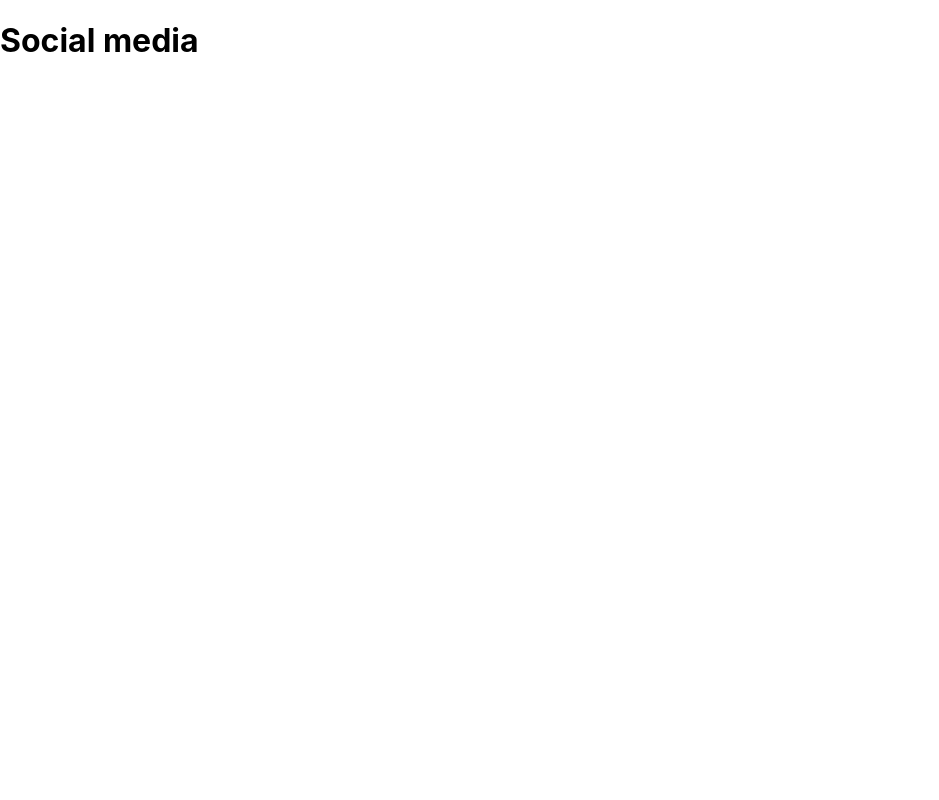
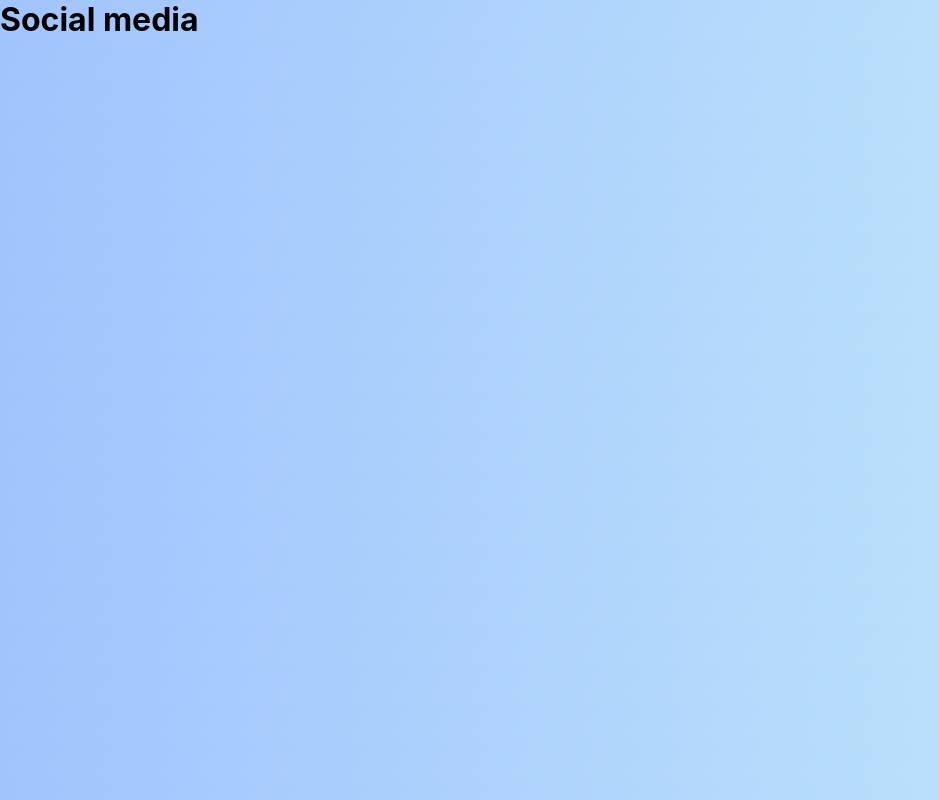
Before and after one commit to Jonghan-park/pern-social-media, a React (Create React App) app in the folder client/: page / in a window 1280 px wide. Shown: the whole page, without its empty margins (0-939 px from the left). Built offline with nearby package versions, Linux system fonts and the light colour scheme.

Commit message:
Update style for global, app and themes

```diff
--- a/client/package.json
+++ b/client/package.json
@@ -6,9 +6,13 @@
     "@testing-library/jest-dom": "^5.16.5",
     "@testing-library/react": "^13.4.0",
     "@testing-library/user-event": "^13.5.0",
+    "history": "^5.3.0",
     "react": "^18.2.0",
     "react-dom": "^18.2.0",
+    "react-query": "^3.39.2",
+    "react-router-dom": "^6.7.0",
     "react-scripts": "5.0.1",
+    "styled-components": "^5.3.6",
     "web-vitals": "^2.1.4"
   },
   "scripts": {
--- a/client/src/App.js
+++ b/client/src/App.js
@@ -1,8 +1,16 @@
+import StyledApp from "./components/styled/App.styled";
+import GlobalStyle from "./components/styled/GlobalStyles";
+import { ThemeProvider } from "styled-components";
+import { gradientTheme } from "./themes";
+
 function App() {
   return (
-    <div className="App">
-      <h1>Social media</h1>
-    </div>
+    <ThemeProvider theme={gradientTheme}>
+      <GlobalStyle />
+      <StyledApp>
+        <h1>Social media</h1>
+      </StyledApp>
+    </ThemeProvider>
   );
 }
 
--- /dev/null
+++ b/client/src/components/styled/App.styled.js
@@ -0,0 +1,5 @@
+import styled from "styled-components";
+
+const App = styled.div``;
+
+export default App;
--- a/client/src/index.css
+++ b/client/src/components/styled/GlobalStyles.js
@@ -1,6 +1,15 @@
-body {
+import { createGlobalStyle } from "styled-components";
+
+const GlobalStyle = createGlobalStyle`
+
+* {
   margin: 0;
-  font-family: -apple-system, BlinkMacSystemFont, 'Segoe UI', 'Roboto', 'Oxygen',
+
+}
+  body {
+  margin: 0;
+  background-image: ${({ theme }) => theme.body};
+  font-family: -apple-system, 'Roboto', 'Oxygen',
     'Ubuntu', 'Cantarell', 'Fira Sans', 'Droid Sans', 'Helvetica Neue',
     sans-serif;
   -webkit-font-smoothing: antialiased;
@@ -11,3 +20,7 @@ code {
   font-family: source-code-pro, Menlo, Monaco, Consolas, 'Courier New',
     monospace;
 }
+
+`;
+
+export default GlobalStyle;
--- a/client/src/index.js
+++ b/client/src/index.js
@@ -1,6 +1,5 @@
 import React from "react";
 import ReactDOM from "react-dom/client";
-import "./index.css";
 import App from "./App";
 
 const root = ReactDOM.createRoot(document.getElementById("root"));
--- /dev/null
+++ b/client/src/themes.js
@@ -0,0 +1,3 @@
+export const gradientTheme = {
+  body: "linear-gradient(120deg, #a1c4fd 0%, #c2e9fb 100%)",
+};
```
Also changed, not shown: 1 other file (tests, documents, lock files or other folders).
